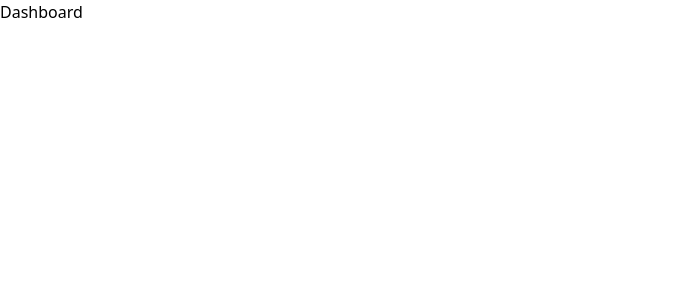
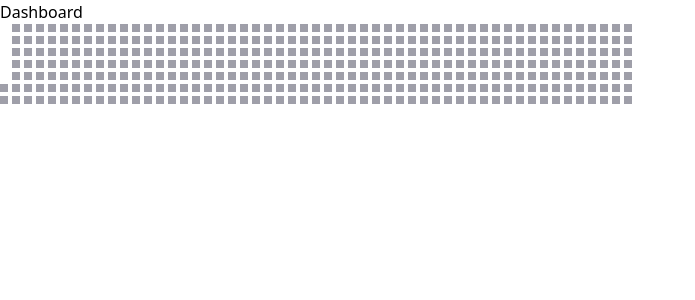
Before and after one commit to MikeG404/DISCIPLINE_TRACKER_FRONT, a Next.js app: page /dashboard in a window 1280 px wide. Shown: the top 300 px of the page, without its empty margins (0-695 px from the left). Built offline with nearby package versions, Linux system fonts and the light colour scheme.

Commit message:
Create generateDates and display it as an empty div

```diff
--- /dev/null
+++ b/app/components/Heatmap.tsx
@@ -0,0 +1,48 @@
+export default function Heatmap() {
+
+    const generateDates = (daysBack = 365) => {
+        const dates = [];
+        const today = new Date();
+
+        for (let i = daysBack; i >= 0; i--) {
+            const date = new Date(today);
+
+            date.setDate(today.getDate() + i);
+
+            dates.push({
+                date: date.toISOString().split('T')[0],
+                isCompleted: undefined,
+            })
+        }
+
+        return dates;
+    }
+
+    const dates = generateDates();
+
+  return (
+    <div className="w-[200px] grid grid-rows-7 grid-flow-col gap-1">
+      { dates.map((item, index) => {
+
+        const weekDay = new Date(item.date).getDay()
+        const cssAjustement = weekDay === 0 ? 7 : weekDay
+
+        const isFirstWeekDay = index === 0
+
+        return (
+            <div key={index} style={{
+                gridRowStart: isFirstWeekDay ? cssAjustement : 'auto'
+            }}>
+                { item.isCompleted === undefined ?
+                        <div className="w-2 h-2 bg-zinc-400"></div>
+                    : item.isCompleted === false ?
+                        <div className="w-2 h-2 bg-red-300">x</div>
+                    :   <div className="w-2 h-2 bg-green-300"></div>
+
+                }
+            </div>
+        )
+      })}
+    </div>
+  );
+}
--- a/app/dashboard/page.tsx
+++ b/app/dashboard/page.tsx
@@ -1,7 +1,10 @@
+import Heatmap from "../components/Heatmap";
+
 export default function Dashboard() {
   return (
     <div>
       Dashboard
+      <Heatmap />
     </div>
   );
 }
```
